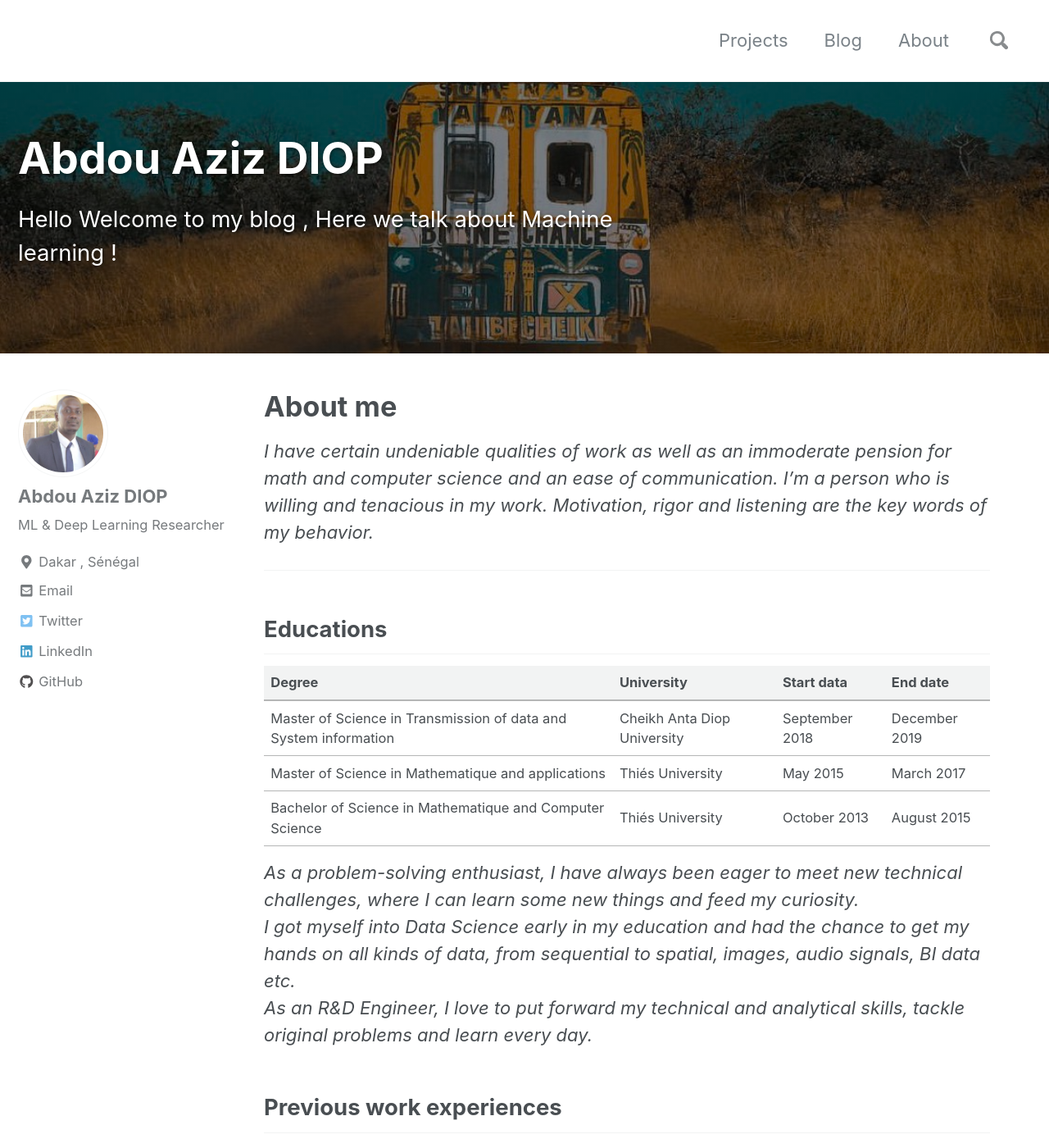
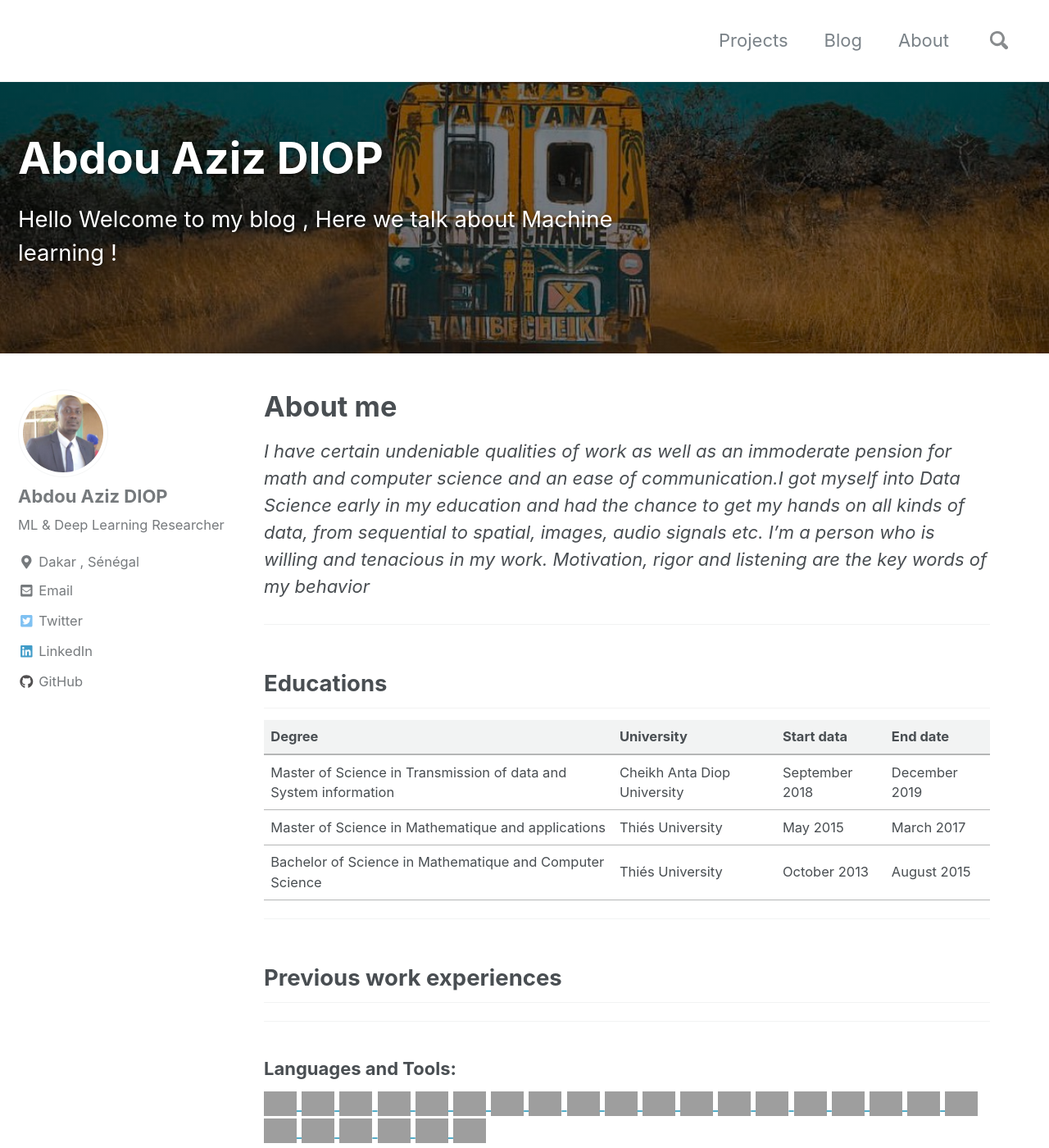
Before and after one commit to abdouaziz/http-abdouaziz.github.io-, a Jekyll site: the page built from index.md, in a window 1280 px wide and 1400 px high, cut to the strip 0-1400 px from the top of the window. Shown: the whole strip at 82% size. Built offline with Jekyll 4.4.1, drawn with Linux system fonts in a browser that asks for light colours; nearby versions of some CDN libraries; grey boxes are pictures that could not be loaded.

Commit message:
som modif

```diff
--- a/index.md
+++ b/index.md
@@ -25,22 +26,7 @@ header:
 | Bachelor of Science in Mathematique and Computer Science | Thiés University | October 2013 | August 2015  |
 
 
-
-
-
-
-
-
-
-
-
-
-
-
-*As a problem-solving enthusiast, I have always been eager to meet new technical challenges, where I can learn some new things and feed my curiosity.
-I got myself into Data Science early in my education and had the chance to get my hands on all kinds of data, from sequential to spatial, images, audio signals, BI data etc.
-As an R&D Engineer, I love to put forward my technical and analytical skills, tackle original problems and learn every day.*
-
+---
 
 ## Previous work experiences
 
```
Also changed, not shown: other parts of index.md (+2 -1 lines).
